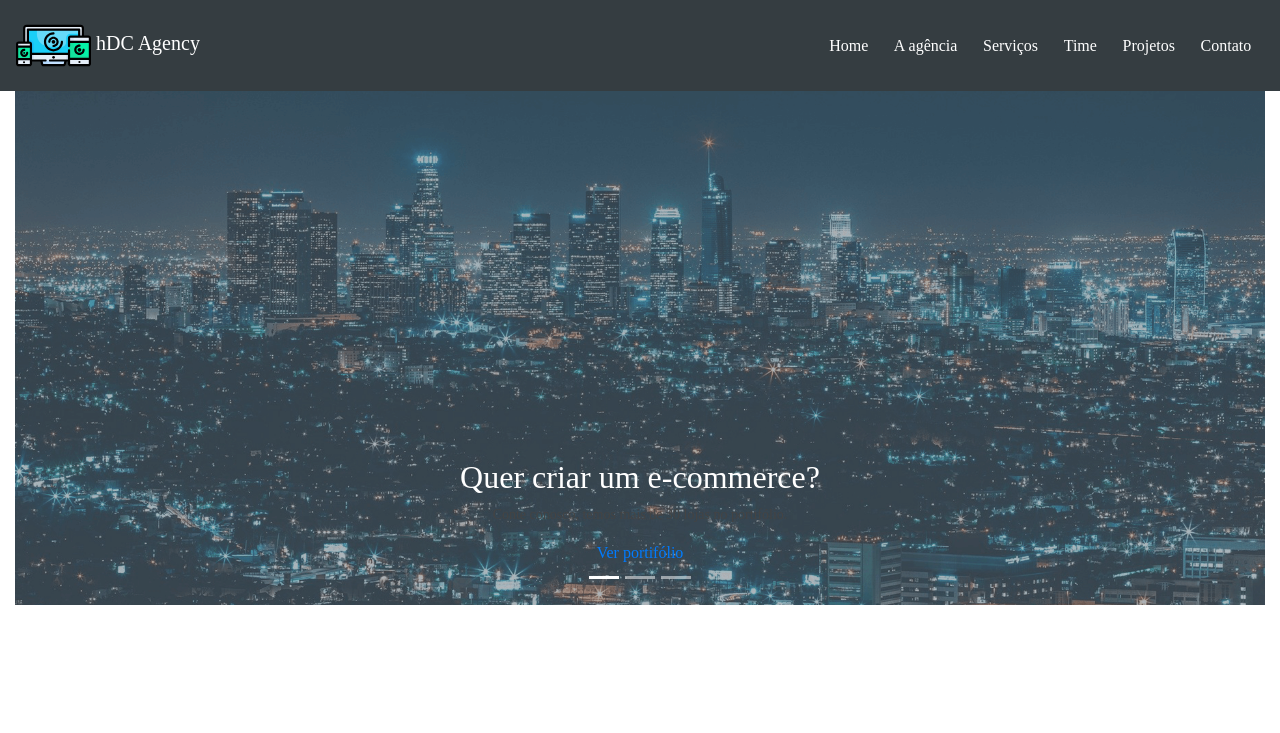
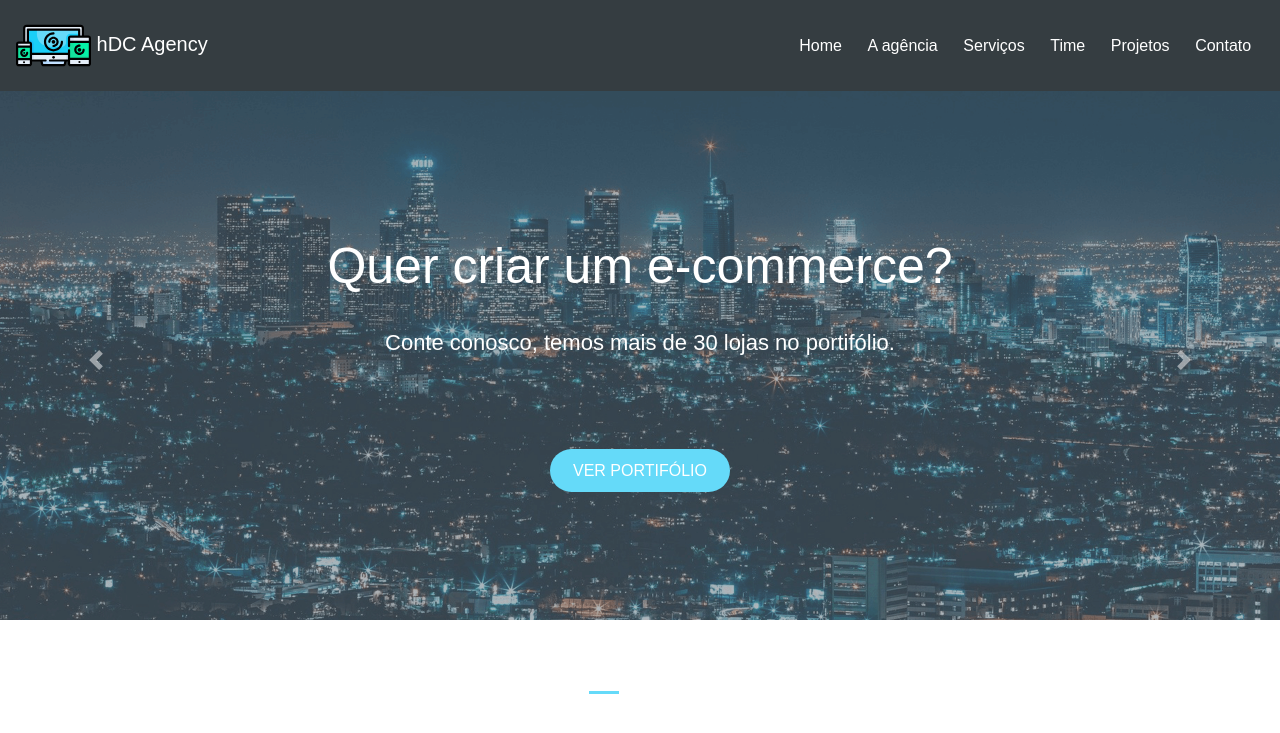
Before and after one commit to OliveiraRafaella/ProjetoGit, a PHP site: page / in a window 1280 px wide. Shown: the top 733 px of the page. Run offline with PHP 8.4, Linux system fonts and the light colour scheme; some libraries are stand-ins or nearby versions.

Commit message:
carousel

```diff
--- a/css/styles.css
+++ b/css/styles.css
@@ -1,6 +1,6 @@
 /*Gerais*/
 body{
-    font-family: 'Sans-serif';
+    font-family: Arial, sans-serif;
 }
 
 .row{
@@ -46,3 +46,51 @@ header, .navbar{
 .navbar-expand-lg .navbar-nav .nav-link{
     padding: 1rem .8rem;
 }
+
+/*Slider*/
+.container-fluid{
+    padding: 0;
+}
+
+#mainSlider .carousel-inner, #mainSlider .carousel-item {
+    height: 90vh;
+}
+
+#mainSlider .carousel-caption {
+    top:30%;
+}
+
+#mainSlider .carousel-caption h2{
+    font-size: 50px;
+    margin-bottom: 30px;
+}
+
+#mainSlider .carousel-caption p{
+    font-size: 22px;
+    font-weight: 300;
+    margin-bottom: 100px;
+    color: #FFF;
+}
+
+.main-btn {
+    background-color: #65DAF9;
+    color: #FFF;
+    text-transform: uppercase;
+    width: 200px;
+    height: 60px;
+    padding: 10px 20px;
+    border-radius: 30px;
+    border: 3px solid transparent;
+    transition: .5s;
+}
+
+.main-btn:hover{
+    text-decoration: none;
+    color: #FFF;
+    background-color: transparent;
+    border-color: #65DAF9;
+}
+
+.carousel-indicators .active{
+    background-color: #65DAF9;
+}
--- a/index.php
+++ b/index.php
@@ -5,19 +5,18 @@
     <meta http-equiv="X-UA-Compatible" content="IE=edge">
     <meta name="viewport" content="width=device-width, initial-scale=1.0">
     <title>Projeto Front-End <?php echo date('Y-m-d');?></title>
+
     <!--Bootstrap-->
     <link rel="stylesheet" href="https://stackpath.bootstrapcdn.com/bootstrap/4.4.1/css/bootstrap.min.css" integrity="sha384-Vkoo8x4CGsO3+Hhxv8T/Q5PaXtkKtu6ug5TOeNV6gBiFeWPGFN9MuhOf23Q9Ifjh" crossorigin="anonymous">
     <link rel = "stylesheet" href="css/styles.css">
-
     <!--Scripts-->
-    <script src="js/scripts.js"></script>
-    <script    src="https://code.jquery.com/jquery-3.4.1.min.js" integrity="sha256-CSXorXvZcTkaix6Yvo6HppcZGetbYMGWSFlBw8HfCJo=" crossorigin="anonymous"></script>
+    <script src="https://code.jquery.com/jquery-3.4.1.min.js" integrity="sha256-CSXorXvZcTkaix6Yvo6HppcZGetbYMGWSFlBw8HfCJo=" crossorigin="anonymous"></script>
     <script src="https://cdn.jsdelivr.net/npm/popper.js@1.16.0/dist/umd/popper.min.js" integrity="sha384-Q6E9RHvbIyZFJoft+2mJbHaEWldlvI9IOYy5n3zV9zzTtmI3UksdQRVvoxMfooAo" crossorigin="anonymous"></script>
     <script src="https://stackpath.bootstrapcdn.com/bootstrap/4.4.1/js/bootstrap.min.js" integrity="sha384-wfSDF2E50Y2D1uUdj0O3uMBJnjuUD4Ih7YwaYd1iqfktj0Uod8GCExl3Og8ifwB6" crossorigin="anonymous"></script>
-
+    <!-- Font Awesome -->
+    <script src="https://kit.fontawesome.com/22bd473149.js" crossorigin="anonymous"></script>
     <!--Progress Bar-->
     <script src="js/progressbar.min.js"></script>
-
     <!--Paralaxx-->
     <script src="https://cdn.jsdelivr.net/parallax.js/1.4.2/parallax.min.js"></script>
 
@@ -64,18 +63,14 @@
                             <a href="#" class="main-btn">Ver portifólio</a>
                         </div>
                     </div>
-                </div>
-                <div class="carousel-inner">
                     <div class="carousel-item">
                         <img src="img/banner2.png" class="d-block w-100" alt="Engenharia de Software">
                         <div class="carousel-caption d-nome d-md-block">
                             <h2>Está querendo tirar o projeto do papel?</h2>
-                            <p>Nossa equipe de engernharia de softwares está pronta para lhe atender</p>
+                            <p>Nossa equipe de engenharia de softwares está pronta para lhe atender</p>
                             <a href="#" class="main-btn">Entre em contato</a>
                         </div>
                     </div>
-                </div>
-                <div class="carousel-inner">
                     <div class="carousel-item">
                         <img src="img/banner3.png" class="d-block w-100" alt="Manutenção em Software">
                         <div class="carousel-caption d-nome d-md-block">
@@ -85,8 +80,17 @@
                         </div>
                     </div>
                 </div>
+                <a href="#mainSlider" class="carousel-control-prev" role="button" data-slide="prev">
+                    <span class="carousel-control-prev-icon" arial-hiden="true" ></span>
+                    <span class="sr-only">Previous</span>
+                </a>
+                <a href="#mainSlider" class="carousel-control-next" role="button" data-slide="next">
+                    <span class="carousel-control-next-icon" arial-hiden="true" ></span>
+                    <span class="sr-only">Next</span>
+                </a>
             </div>
         </div>
     </main>
+    <script src="js/scripts.js"></script>
 </body>
 </html>
```
